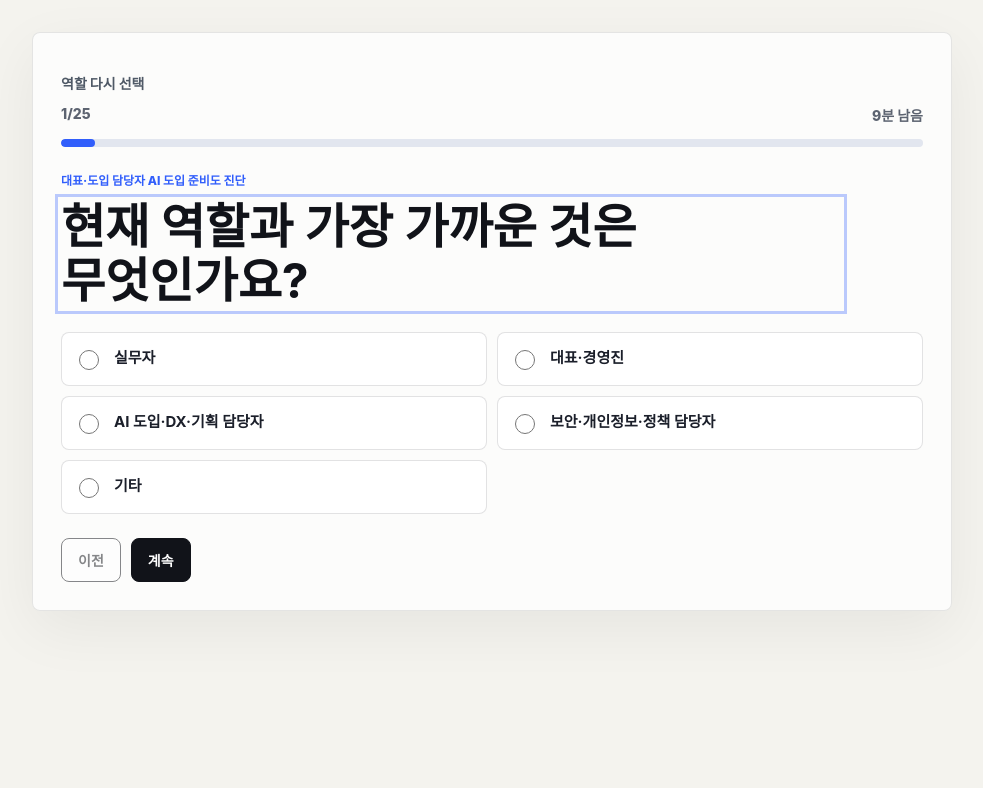
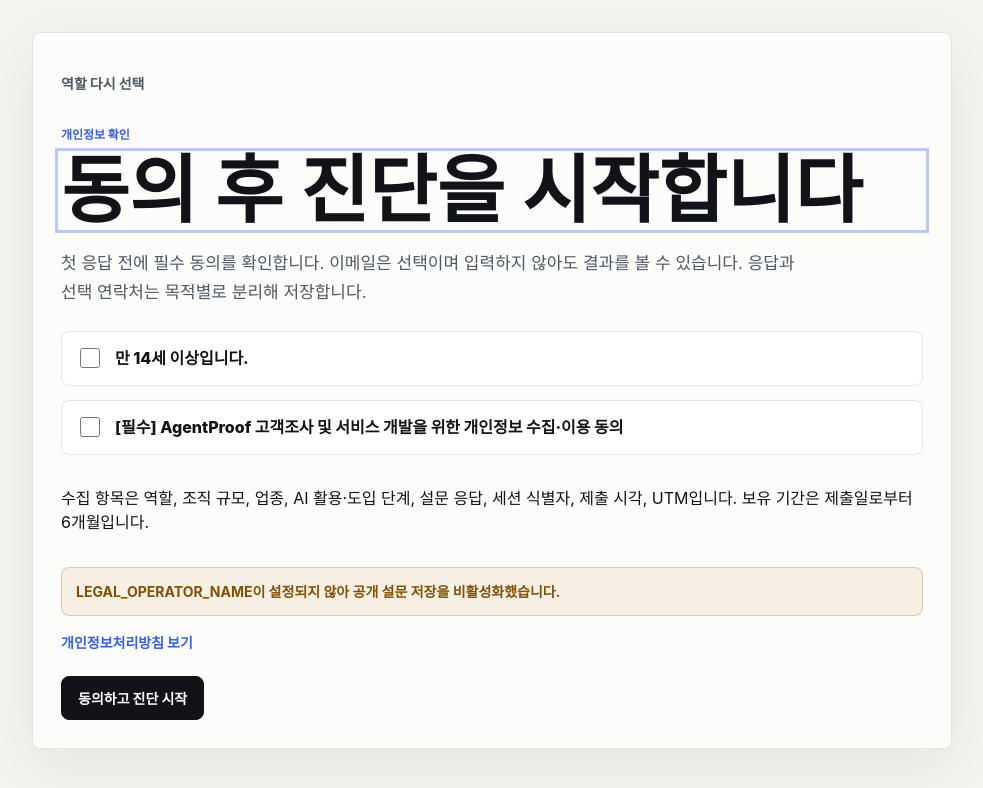
Before and after one commit to agentproofKR/agentproofKR.github.io, a Next.js app: page /survey/leader/ in a window 1280 px wide. Shown: the top 788 px of the page, without its empty margins (148-1131 px from the left). Built offline with nearby package versions, Linux system fonts and the light colour scheme; no server answers.

Commit message:
fix(survey): require consent before answers

```diff
--- a/components/survey/SurveyFlow.tsx
+++ b/components/survey/SurveyFlow.tsx
@@ -28,6 +28,8 @@ type DraftState = {
   consents: ConsentState;
 };
 
+type SurveyPhase = "consent" | "questions" | "confirm";
+
 const emptyConsents: ConsentState = {
   age14OrOlder: false,
   surveyProcessing: false,
@@ -43,7 +45,7 @@ export function SurveyFlow({ persona, legalOperatorName }: SurveyFlowProps) {
   const [currentIndex, setCurrentIndex] = useState(initialDraft.currentIndex);
   const [answers, setAnswers] = useState<SurveyAnswerMap>(initialDraft.answers);
   const [consents, setConsents] = useState<ConsentState>(initialDraft.consents);
-  const [phase, setPhase] = useState<"questions" | "confirm">("questions");
+  const [phase, setPhase] = useState<SurveyPhase>("consent");
   const [error, setError] = useState("");
   const [isSubmitting, setIsSubmitting] = useState(false);
   const headingRef = useRef<HTMLHeadingElement>(null);
@@ -87,6 +89,17 @@ export function SurveyFlow({ persona, legalOperatorName }: SurveyFlowProps) {
     setError("");
   };
 
+  const beginSurvey = () => {
+    const consentCheck = canSubmitSurvey(consents);
+    if (!consentCheck.ok) {
+      setError(`필수 동의: ${consentCheck.message}`);
+      return;
+    }
+
+    setPhase("questions");
+    setError("");
+  };
+
   const goNext = () => {
     if (!isAnswered(currentQuestion, answers[currentQuestion.id])) {
       setError("응답을 선택해주세요.");
@@ -106,6 +119,11 @@ export function SurveyFlow({ persona, legalOperatorName }: SurveyFlowProps) {
   const goPrevious = () => {
     if (phase === "confirm") {
       setPhase("questions");
+      setError("");
+      return;
+    }
+    if (phase === "questions" && currentIndex === 0) {
+      setPhase("consent");
       setError("");
       return;
     }
@@ -177,6 +195,54 @@ export function SurveyFlow({ persona, legalOperatorName }: SurveyFlowProps) {
     window.location.assign("/survey/result/");
   };
 
+  if (phase === "consent") {
+    return (
+      <main
+        className={styles.page}
+        data-testid="survey-shell"
+        data-question-count={definition.questionCount}
+      >
+        <section
+          className={styles.surveyPanel}
+          data-testid="survey-consent-step"
+          aria-labelledby="consent-title"
+        >
+          <Link className={styles.backLink} href="/survey/">
+            역할 다시 선택
+          </Link>
+          <p className={styles.eyebrow}>개인정보 확인</p>
+          <h1 id="consent-title" ref={headingRef} tabIndex={-1}>
+            동의 후 진단을 시작합니다
+          </h1>
+          <p className={styles.lead}>
+            첫 응답 전에 필수 동의를 확인합니다. 이메일은 선택이며 입력하지 않아도 결과를
+            볼 수 있습니다. 응답과 선택 연락처는 목적별로 분리해 저장합니다.
+          </p>
+          <ConsentPanel consents={consents} onChange={setConsents} />
+          <StorageNotice mode={submissionMode} />
+          <p className={styles.policyLink}>
+            <Link href="/privacy/">개인정보처리방침 보기</Link>
+          </p>
+          {error ? (
+            <p className={styles.errorBox} role="alert">
+              {error}
+            </p>
+          ) : null}
+          <div className={styles.actions}>
+            <button
+              className={styles.primaryButton}
+              type="button"
+              data-testid="survey-consent-continue"
+              onClick={beginSurvey}
+            >
+              동의하고 진단 시작
+            </button>
+          </div>
+        </section>
+      </main>
+    );
+  }
+
   if (phase === "confirm") {
     return (
       <main
@@ -196,7 +262,6 @@ export function SurveyFlow({ persona, legalOperatorName }: SurveyFlowProps) {
             결과는 즉시 계산되며, 이메일 입력 없이 기본 결과 확인 가능. 설문 답변은 URL에
             포함되지 않습니다.
           </p>
-          <ConsentPanel consents={consents} onChange={setConsents} />
           <StorageNotice mode={submissionMode} />
           {error ? (
             <p className={styles.errorBox} role="alert">
@@ -291,7 +356,6 @@ export function SurveyFlow({ persona, legalOperatorName }: SurveyFlowProps) {
             className={styles.secondaryButton}
             type="button"
             onClick={goPrevious}
-            disabled={currentIndex === 0}
           >
             이전
           </button>
@@ -352,7 +416,7 @@ function ConsentPanel({
 
 function StorageNotice({ mode }: { mode: SurveySubmissionMode }) {
   if (mode.mode === "live") {
-    return <p className={styles.successBox}>설문 저장소가 연결되어 있습니다.</p>;
+    return <p className={styles.infoBox}>설문 저장소가 연결되어 있으며, 제출 후 저장됩니다.</p>;
   }
   return <p className={styles.warningBox}>{mode.message}</p>;
 }
--- a/styles/survey.module.css
+++ b/styles/survey.module.css
@@ -282,7 +282,8 @@
 
 .errorBox,
 .warningBox,
-.successBox {
+.successBox,
+.infoBox {
   border-radius: 8px;
   margin-top: 18px;
   padding: 13px 14px;
@@ -307,6 +308,22 @@
   border: 1px solid rgb(11 125 95 / 24%);
   background: rgb(11 125 95 / 8%);
   color: #075c46;
+}
+
+.infoBox {
+  border: 1px solid rgb(45 91 168 / 22%);
+  background: rgb(45 91 168 / 7%);
+  color: #234a86;
+}
+
+.policyLink {
+  margin: 16px 0 0;
+  font-size: 14px;
+  font-weight: 780;
+}
+
+.policyLink a {
+  color: var(--color-accent);
 }
 
 .consentPanel {
```
Also changed, not shown: 2 other files (tests, documents, lock files or other folders).
